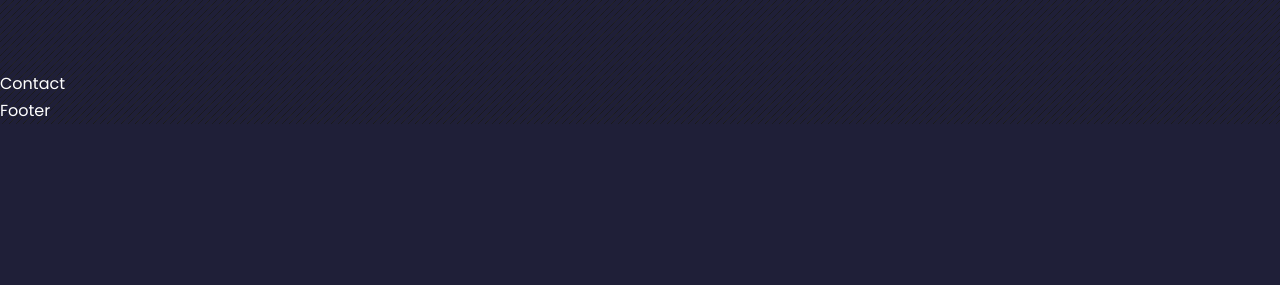
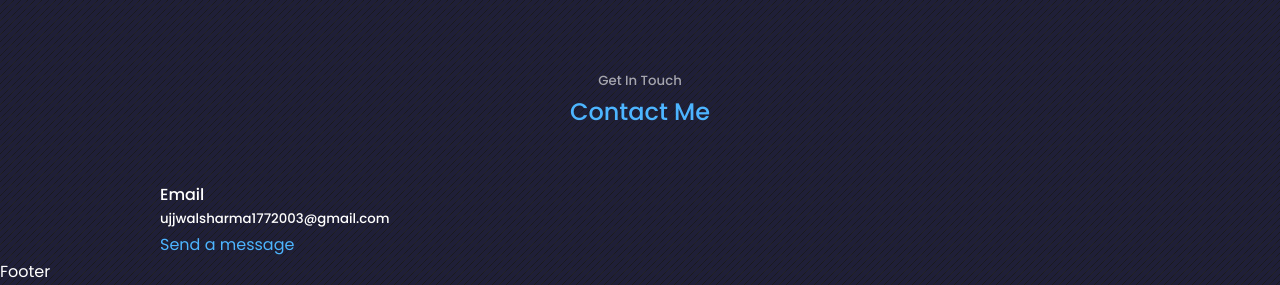
Before and after one commit to Ujjwalsharma7/Portfolio, a React (Create React App) app: page / in a window 1280 px wide. Shown: the part 4039-4324 px from the top of the page. Before the commit the page ends 4163 px from the top, so only its background shows below. Built offline with nearby package versions, Linux system fonts and the light colour scheme.

Commit message:
added jsx for email

```diff
--- a/src/components/contact/Contact.jsx
+++ b/src/components/contact/Contact.jsx
@@ -4,7 +4,19 @@
 const Contact = () => {
   return (
    <section id='contact'>
-      Contact
+      <h5>Get In Touch</h5>
+      <h2>Contact Me</h2>
+
+
+      <div className='container contact__container'>
+        <div className="contact__options">
+          <article className="contact__option">
+            <h4> Email</h4>
+            <h5>ujjwalsharma1772003@gmail.com</h5>
+            <a href="mailto:ujjwalsharma1772003@gmail.com">Send a message</a>
+          </article>
+        </div>
+      </div>
    </section>
 
 
```
